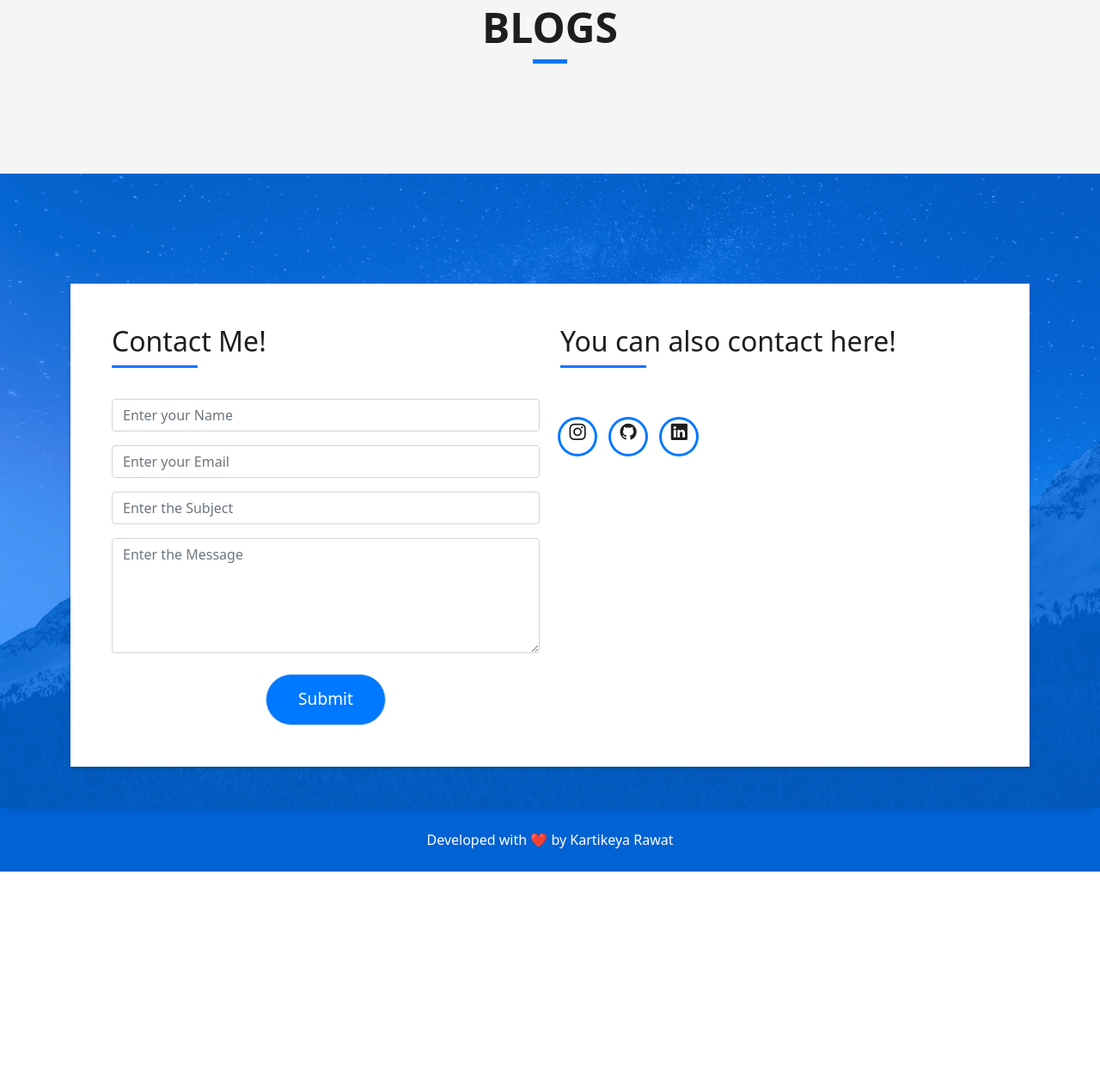
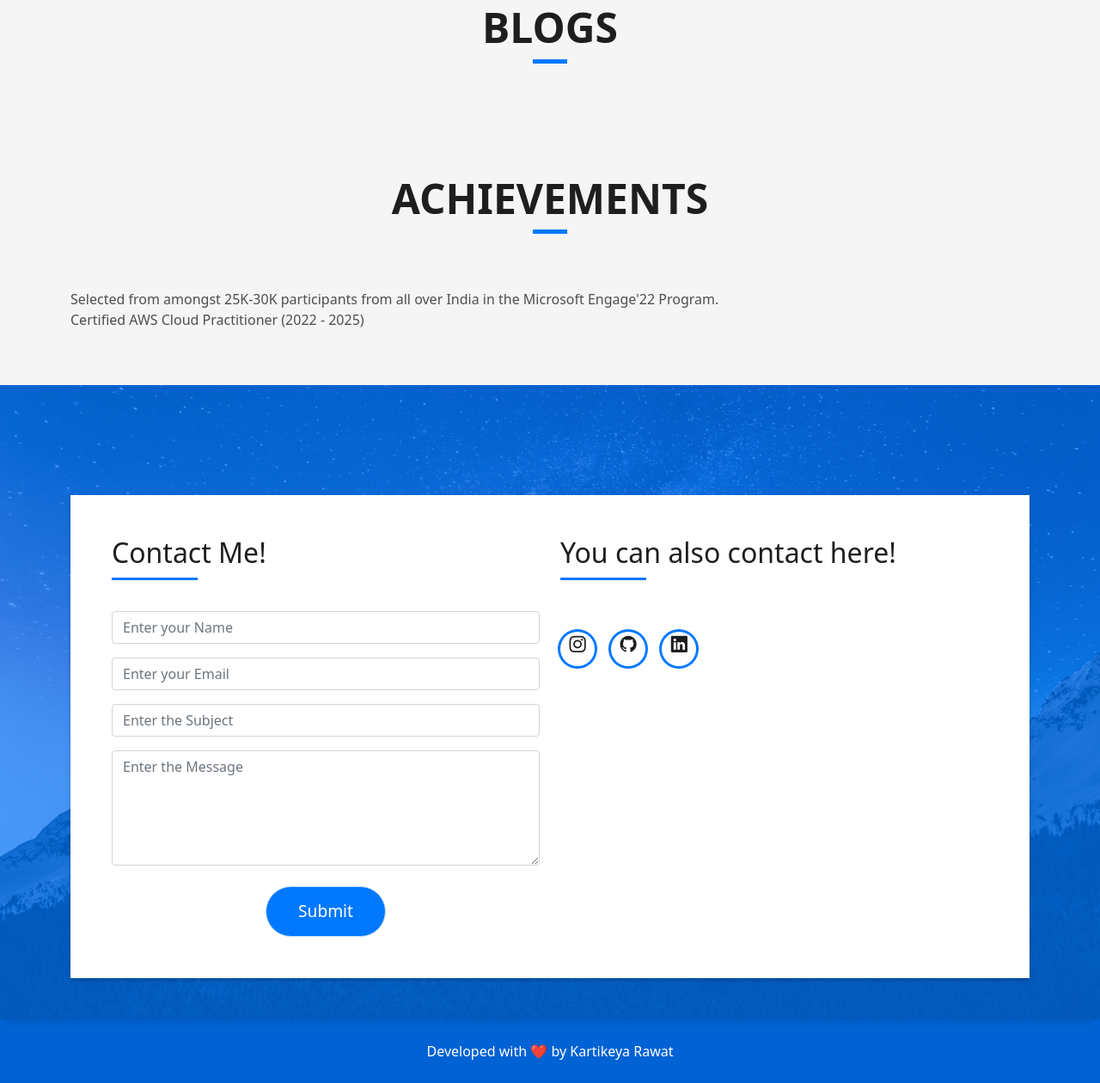
Before and after one commit to kartikeya47/Personal-Portfolio-WebApplication, a Flask app: page / in a window 1280 px wide. Shown: the part 2890-4150 px from the top of the page at 86% size. Before the commit the page ends 3904 px from the top, so only its background shows below. Run offline with Flask 2, Linux system fonts and the light colour scheme; data that the repository does not hold is empty; some libraries are stand-ins or nearby versions.

Commit message:
Added Achievements Section

```diff
--- a/app/templates/index.html
+++ b/app/templates/index.html
@@ -266,6 +266,25 @@
       </div>
     </section><!-- End Blog Section -->
 
+    <!-- ======= Achievements Section ======= -->
+    <section id="blog" class="blog-mf sect-pt4 route">
+      <div class="container">
+        <div class="row">
+          <div class="col-sm-12">
+            <div class="title-box text-center">
+              <h3 class="title-a">
+                Achievements
+              </h3>
+              <div class="line-mf"></div>
+            </div>
+          </div>
+        </div>
+
+        <div><span>Selected from amongst 25K-30K participants from all over India in the Microsoft Engage'22 Program.</span> <span class="pull-right"></span></div>
+        <div><span>Certified AWS Cloud Practitioner (2022 - 2025)</span> <span class="pull-right"></span></div>
+
+    </section><!-- End Blog Section -->
+
     <!-- ======= Contact Section ======= -->
     <section id="contact" class="paralax-mf footer-paralax bg-image sect-mt4 route" style="background-image: url(' {{ url_for('static', filename = 'assets/img/background_image_1.jpg')}}')">
       <div class="overlay-mf"></div>
```
